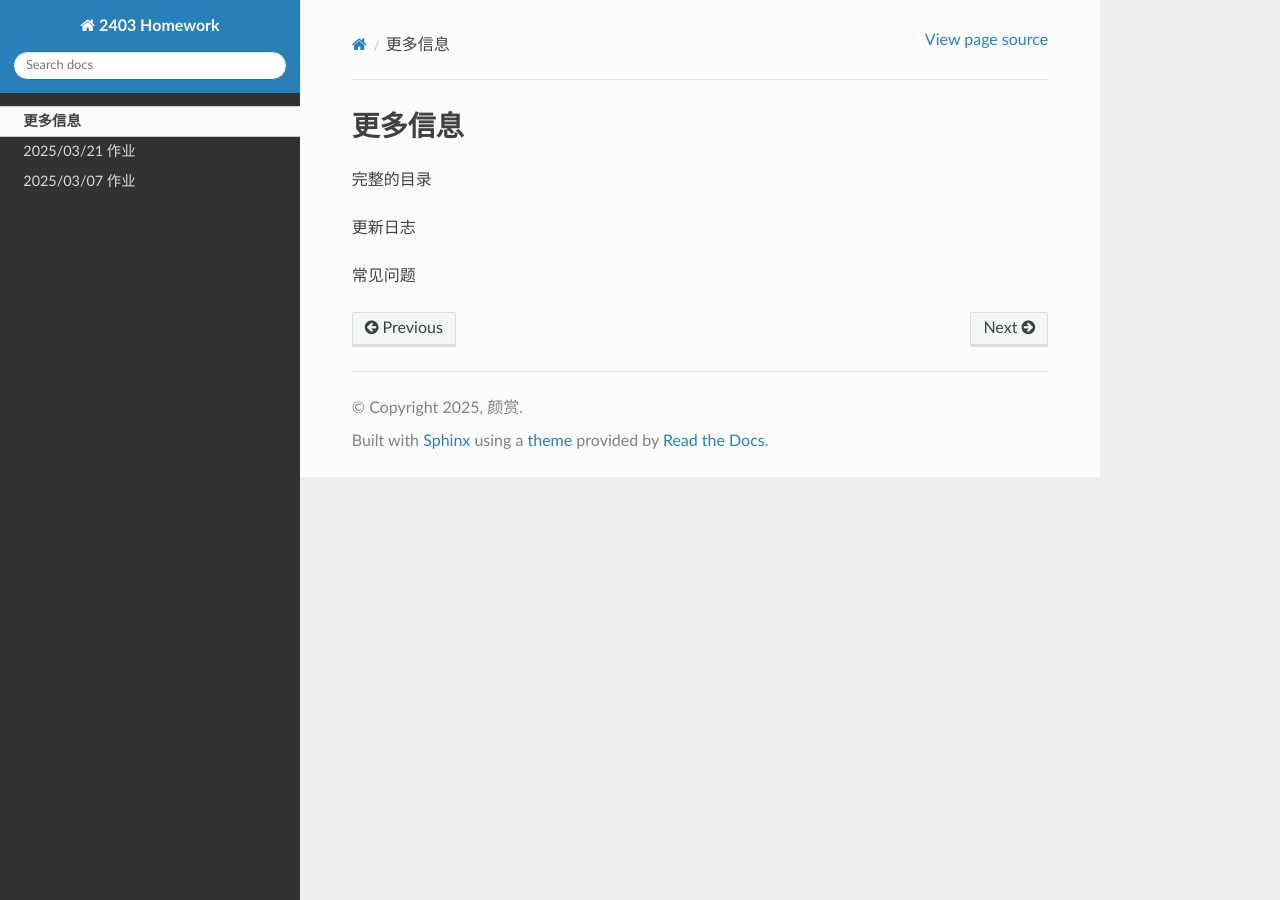
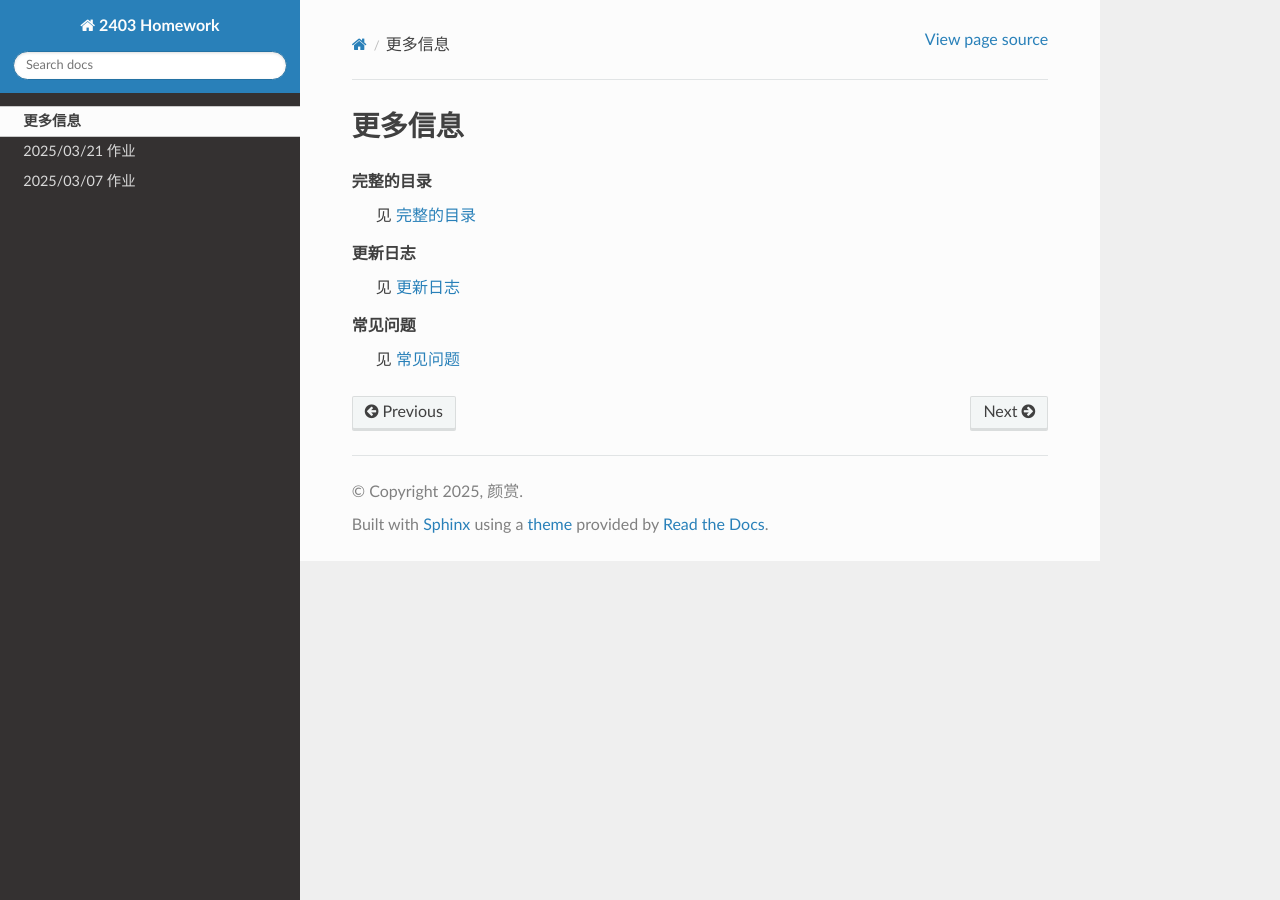
Before and after one commit to Sail-in-1024/2403-Homework, a Sphinx documentation site: the page built from docs/source/moreinfo.rst, in a window 1280 px wide. Built offline with Sphinx 7.4.7 and the Read the Docs theme 3.1.0, drawn with Linux system fonts in a browser that asks for light colours; pages that are not in the unit, such as notebooks, are missing from menus.

Commit message:
更新 moreinfo.rst
添加对其它页面的直接引用

```diff
--- a/docs/source/moreinfo.rst
+++ b/docs/source/moreinfo.rst
@@ -2,7 +2,10 @@
 ========
 
 完整的目录
+   见 :doc:`contents`
 
 更新日志
+   见 :doc:`updatelogs`
 
 常见问题
+   见 :doc:`faq`
```
